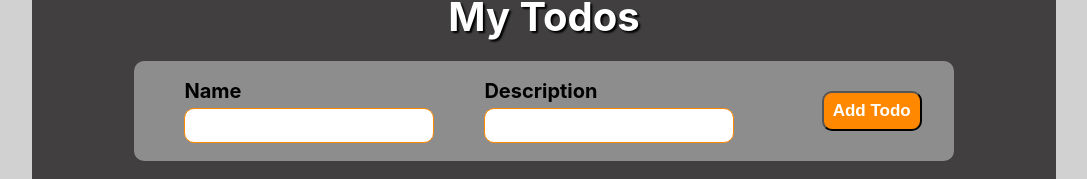
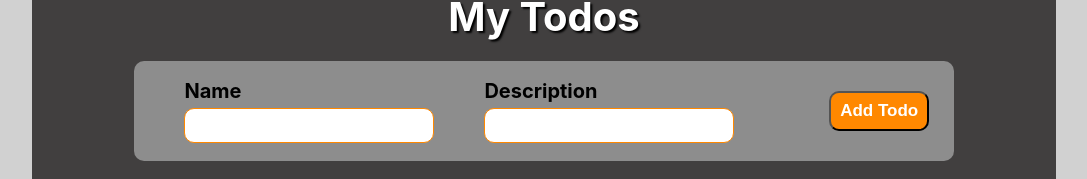
Before and after one commit to LongNhatDev/To-Do-list, a React (Create React App) app: page / in a window 1280 px wide. Shown: the part 198-377 px from the top of the page, without its empty margins (96-1183 px from the left). Built offline with nearby package versions, Linux system fonts and the light colour scheme; the HTML template or start-up script is replaced by a standard one.

Commit message:
Update a little about syntax

```diff
--- a/src/components/List.css
+++ b/src/components/List.css
@@ -51,3 +51,6 @@
 button:hover{
 transform:scale(1.1);
 }
+button:active{
+    transform:scale(0.9);
+}
--- a/src/components/NewTask.js
+++ b/src/components/NewTask.js
@@ -15,7 +15,7 @@ const NewTask = () => {
                 </div>
             </div>
             <div  className="NewTask-Frame-supright">
-            <button>Add Todo</button>
+            <button className="btn">Add Todo</button>
             </div>
         </div>
     )
```
